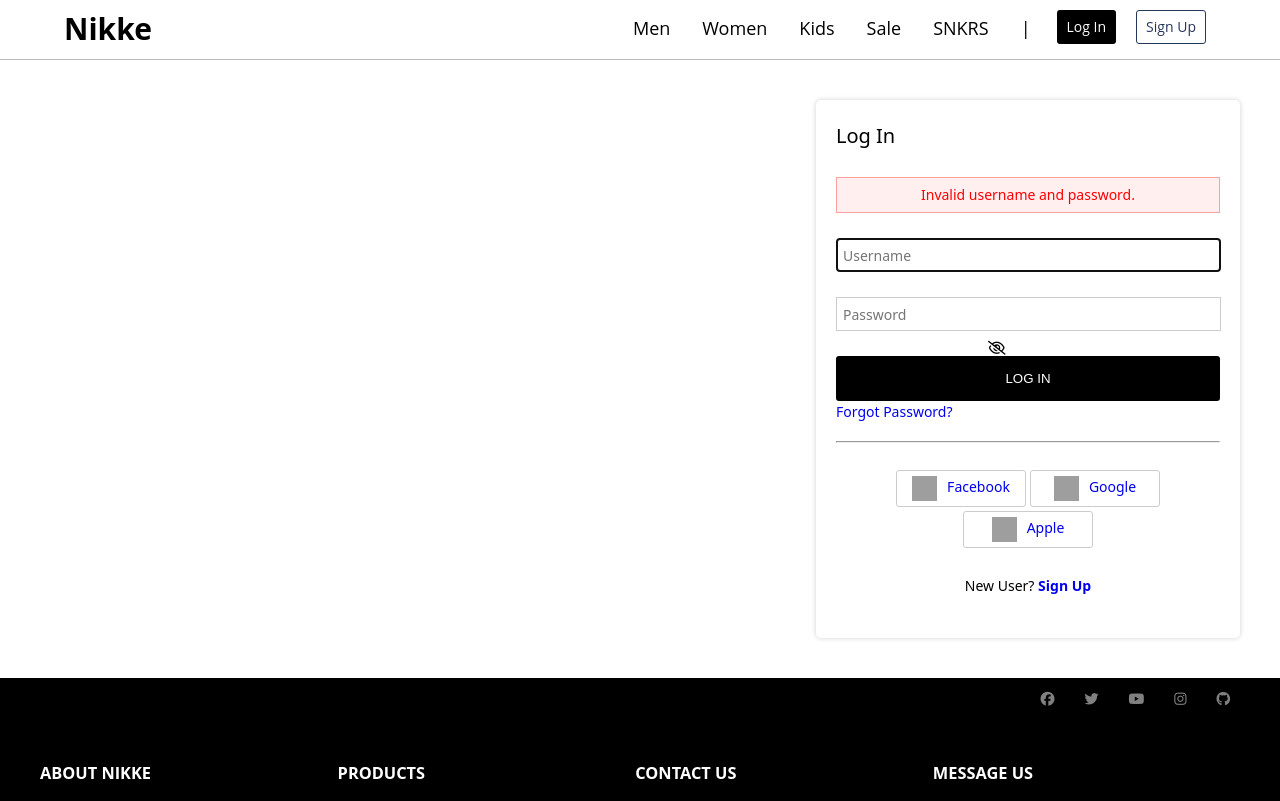
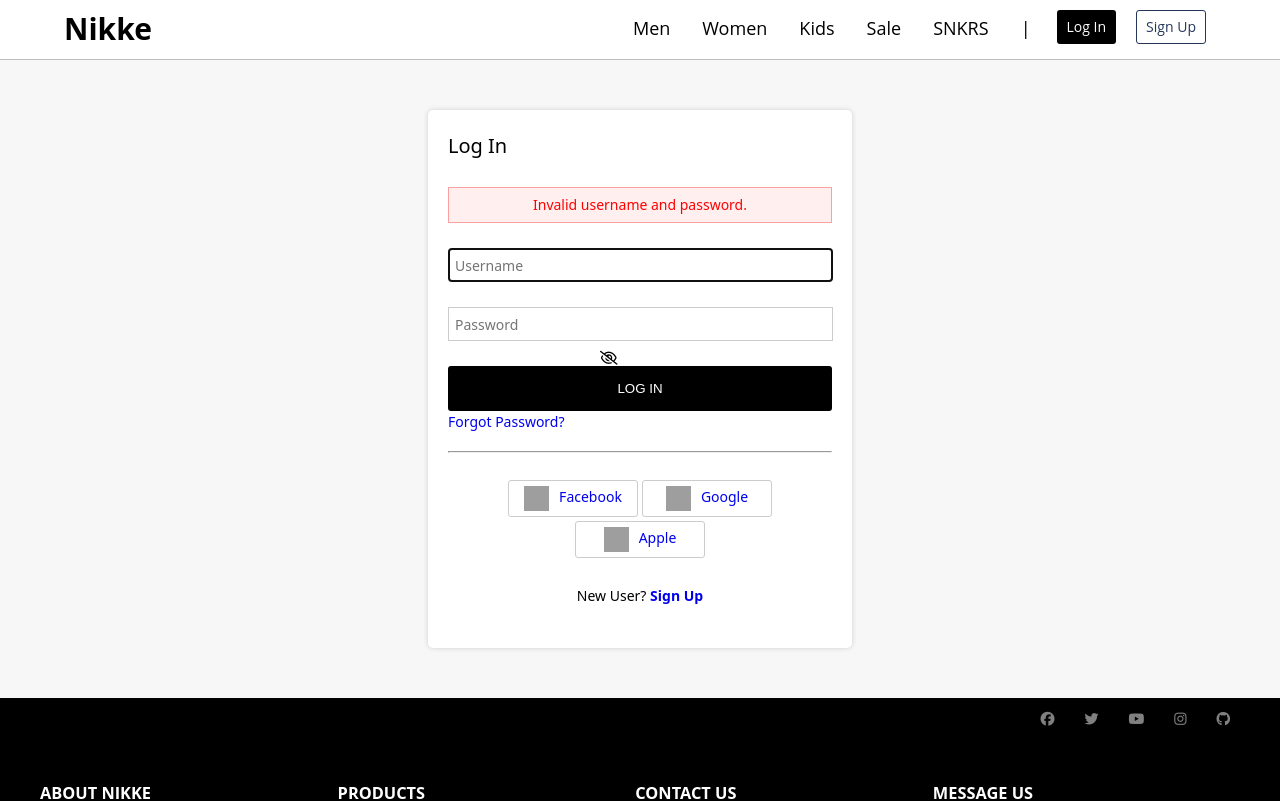
Before and after one commit to pauljor1499/vue-Nikke, a Vue app: page /login in a window 1280 px wide. Shown: the top 801 px of the page. Built offline with nearby package versions, Linux system fonts and the light colour scheme; grey boxes are pictures that could not be loaded.

Commit message:
update login and reg form

```diff
--- a/src/views/Login.vue
+++ b/src/views/Login.vue
@@ -2,7 +2,6 @@
   <body>
     <NavBar />
     <div class="content">
-      <div class="banner"></div>
       <div class="form">
         <div class="form-header">
           <div class="title">Log In</div>
@@ -120,23 +119,20 @@ export default {
 }
 
 .content {
-  background-color: white;
+  background-color: rgb(247, 247, 247);
   overflow: hidden;
-}
-
-.banner {
-  float: left;
+  margin: auto;
 }
 
 .form {
   background-color: white;
   width: 30%;
-  margin: 0 auto;
   padding: 20px;
   border-radius: 5px;
   box-shadow: 0px 0px 5px 0px rgb(207, 207, 207);
-  float: right;
-  margin: 40px;
+  margin: 0 auto;
+  margin-top: 50px;
+  margin-bottom: 50px;
 }
 
 .form-header {
--- a/src/views/Register.vue
+++ b/src/views/Register.vue
@@ -2,7 +2,6 @@
   <body>
     <NavBar />
     <div class="content">
-      <div class="banner"></div>
       <div class="form">
         <div class="form-header">
           <div class="title">Sign Up</div>
@@ -147,19 +146,15 @@ export default {
   overflow: hidden;
 }
 
-.banner {
-  float: left;
-}
-
 .form {
   background-color: white;
   width: 30%;
-  margin: 0 auto;
   padding: 20px;
   border-radius: 5px;
   box-shadow: 0px 0px 5px 0px rgb(207, 207, 207);
-  float: right;
-  margin: 40px;
+  margin: auto;
+  margin-top: 50px;
+  margin-bottom: 50px;
 }
 
 .form-header {
```
